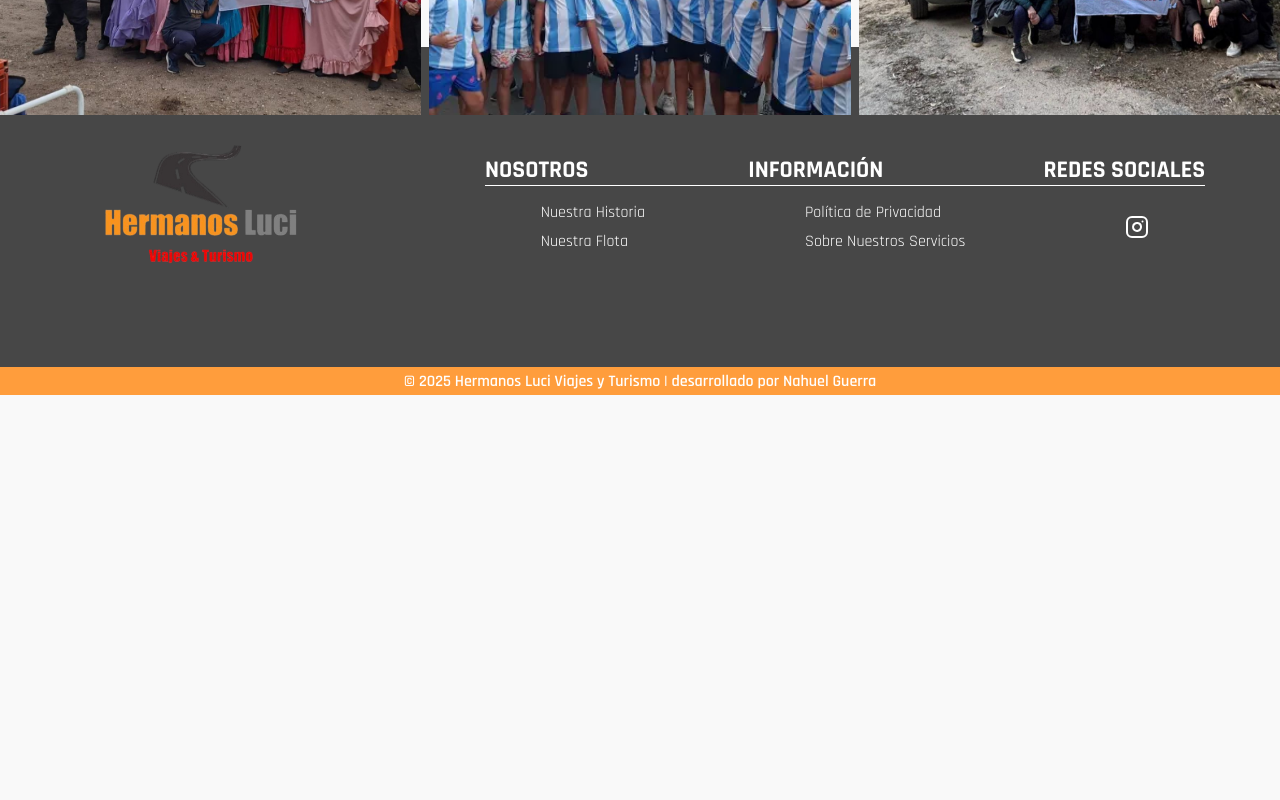
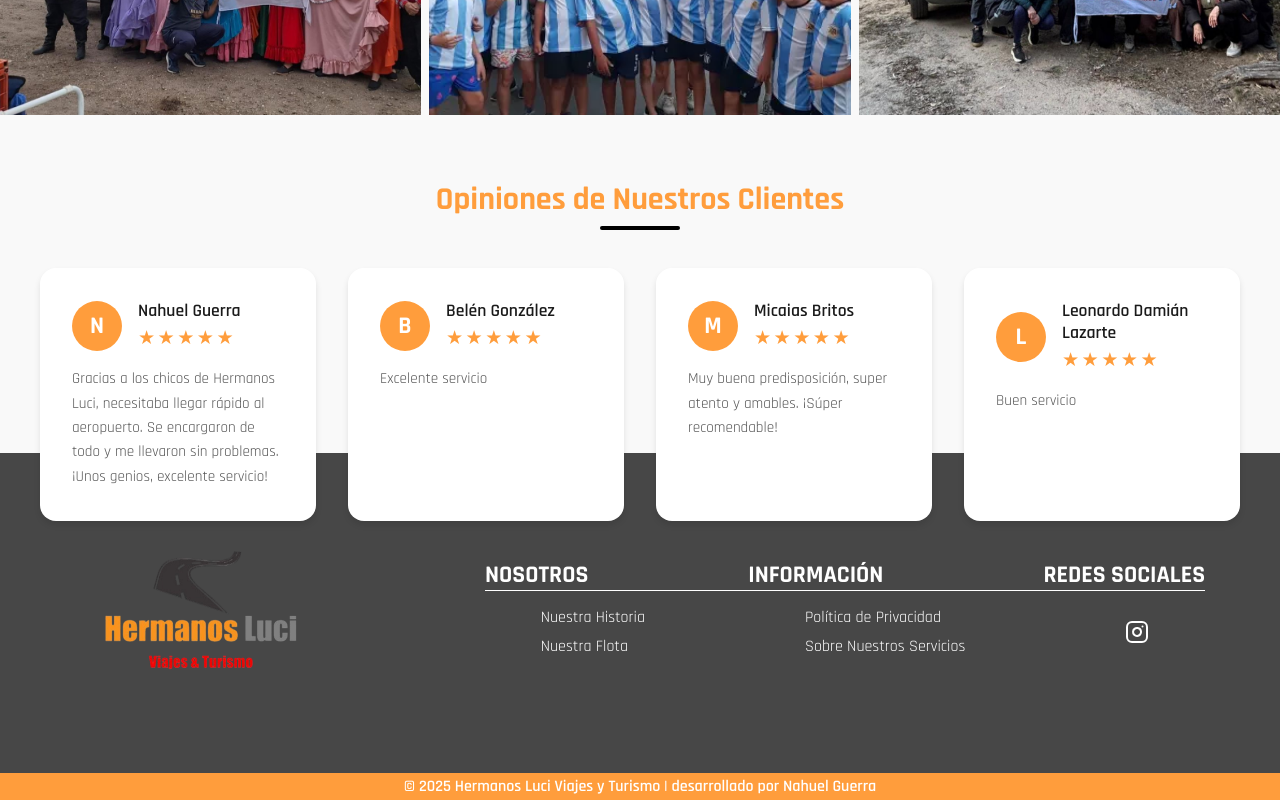
Before and after one commit to lautiok/hermanosluci, a Next.js app: page / in a window 1280 px wide. Shown: the part 3323-4123 px from the top of the page. Before the commit the page ends 3718 px from the top, so only its background shows below. Built offline with nearby package versions, Linux system fonts and the light colour scheme; a web font is replaced by a local one.

Commit message:
Add Opiniones component with styling and functionality

```diff
--- a/src/app/page.tsx
+++ b/src/app/page.tsx
@@ -5,6 +5,7 @@ import Servicios from "@/components/servicios/Servicios";
 import Destinos from "@/components/destinos/Destinos";
 import Clientes from "@/components/clientes/Clientes";
 import Carrousel from "@/components/carrousel/Carrousel";
+import Opiniones from "@/components/opiniones/Opiniones";
 
 export const metadata: Metadata = {
   title: "HL Transporte - Hermanos Luci | Transporte de Turismo en Córdoba",
@@ -65,6 +66,7 @@ export default function Home() {
       <Servicios />
       <Destinos />
       <Clientes />
+      <Opiniones />
     </main>
   );
 }
--- /dev/null
+++ b/src/components/opiniones/Opiniones.tsx
@@ -0,0 +1,56 @@
+import styles from './opiniones.module.css';
+
+export default function Opiniones() {
+  const opiniones = [
+    {
+      nombre: "Nahuel Guerra",
+      estrellas: 5,
+      comentario: "Gracias a los chicos de Hermanos Luci, necesitaba llegar rápido al aeropuerto. Se encargaron de todo y me llevaron sin problemas. ¡Unos genios, excelente servicio!"
+    },
+    {
+      nombre: "Belén González",
+      estrellas: 5,
+      comentario: "Excelente servicio"
+    },
+    {
+      nombre: "Micaias Britos",
+      estrellas: 5,
+      comentario: "Muy buena predisposición, super atento y amables. ¡Súper recomendable!"
+    },
+    {
+      nombre: "Leonardo Damián Lazarte",
+      estrellas: 5,
+      comentario: "Buen servicio"
+    }
+  ];
+
+  const renderStars = (cantidad: number) => {
+    return Array.from({ length: cantidad }, (_, index) => (
+      <span key={index} className={styles.star}>★</span>
+    ));
+  };
+
+  return (
+    <section id="opiniones" className={styles.opiniones}>
+      <h2>Opiniones de Nuestros Clientes</h2>
+      <div className={styles.opinionesContainer}>
+        {opiniones.map((opinion, index) => (
+          <div key={index} className={styles.opinionCard}>
+            <div className={styles.opinionHeader}>
+              <div className={styles.avatar}>
+                {opinion.nombre.charAt(0)}
+              </div>
+              <div className={styles.nombreYEstrellas}>
+                <h3>{opinion.nombre}</h3>
+                <div className={styles.estrellas}>
+                  {renderStars(opinion.estrellas)}
+                </div>
+              </div>
+            </div>
+            <p className={styles.comentario}>{opinion.comentario}</p>
+          </div>
+        ))}
+      </div>
+    </section>
+  );
+}
--- /dev/null
+++ b/src/components/opiniones/opiniones.module.css
@@ -0,0 +1,147 @@
+.opiniones {
+  padding: 2rem;
+  text-align: center;
+}
+
+.opiniones h2 {
+  font-size: 2rem;
+  color: #ff9d3c;
+  margin-bottom: 3rem;
+  font-weight: 700;
+  position: relative;
+}
+
+.opiniones h2::after {
+  content: '';
+  position: absolute;
+  bottom: -10px;
+  left: 50%;
+  transform: translateX(-50%);
+  width: 80px;
+  height: 4px;
+  background: linear-gradient(90deg, #000000, #000000);
+  border-radius: 2px;
+}
+
+.opinionesContainer {
+  display: grid;
+  grid-template-columns: repeat(auto-fit, minmax(276px, 1fr));
+  gap: 2rem;
+  max-width: 1200px;
+  margin: 0 auto;
+}
+
+.opinionCard {
+  background: white;
+  border-radius: 16px;
+  padding: 2rem;
+  box-shadow: 0 4px 6px rgba(0, 0, 0, 0.1);
+  transition: transform 0.3s ease, box-shadow 0.3s ease;
+  text-align: left;
+  display: flex;
+  flex-direction: column;
+  gap: 1rem;
+}
+
+.opinionCard:hover {
+  transform: translateY(-8px);
+  box-shadow: 0 12px 24px rgba(0, 0, 0, 0.15);
+}
+
+.opinionHeader {
+  display: flex;
+  align-items: center;
+  gap: 1rem;
+}
+
+.avatar {
+  width: 50px;
+  height: 50px;
+  border-radius: 50%;
+  background: linear-gradient(135deg, #ff9d3c, #ff9d3c);
+  color: white;
+  display: flex;
+  align-items: center;
+  justify-content: center;
+  font-size: 1.5rem;
+  font-weight: 700;
+  flex-shrink: 0;
+}
+
+.nombreYEstrellas {
+  display: flex;
+  flex-direction: column;
+  gap: 0.25rem;
+}
+
+.nombreYEstrellas h3 {
+  margin: 0;
+  font-size: 1.1rem;
+  color: #1a1a1a;
+  font-weight: 600;
+}
+
+.estrellas {
+  display: flex;
+  gap: 0.15rem;
+}
+
+.star {
+  color: #ff9d3c;
+  font-size: 1.2rem;
+}
+
+.comentario {
+  color: #555;
+  line-height: 1.6;
+  font-size: 0.95rem;
+  margin: 0;
+}
+
+/* Responsive */
+@media (max-width: 768px) {
+  .opiniones {
+    padding: 3rem 1rem;
+  }
+
+  .opiniones h2 {
+    font-size: 2rem;
+  }
+
+  .opinionesContainer {
+    grid-template-columns: 1fr;
+    gap: 1.5rem;
+  }
+
+  .opinionCard {
+    padding: 1.5rem;
+  }
+}
+
+@media (max-width: 480px) {
+  .opiniones h2 {
+    font-size: 1.75rem;
+  }
+
+  .opinionCard {
+    padding: 1.25rem;
+  }
+
+  .avatar {
+    width: 45px;
+    height: 45px;
+    font-size: 1.3rem;
+  }
+
+  .nombreYEstrellas h3 {
+    font-size: 1rem;
+  }
+
+  .star {
+    font-size: 1.1rem;
+  }
+
+  .comentario {
+    font-size: 0.9rem;
+  }
+}
```
